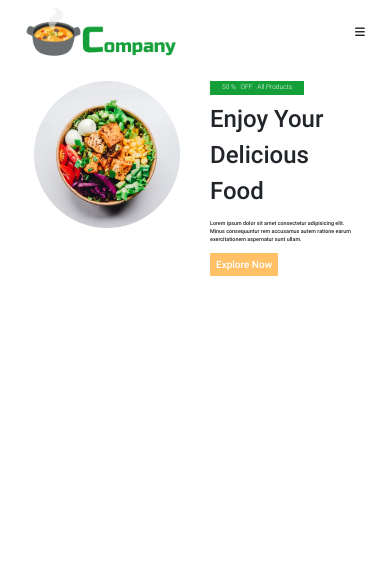
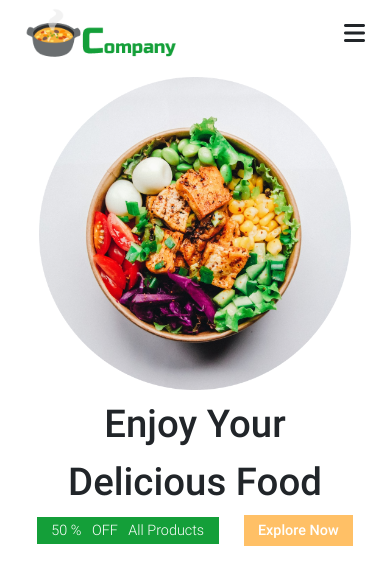
Before and after one commit to mtalalned/Project-5-Restaurant-Website, a plain HTML site: page index.html in a window 390 px wide. Drawn offline with nearby package versions, Linux system fonts and the light colour scheme.

Commit message:
Banner Completed

```diff
--- a/index.html
+++ b/index.html
@@ -18,7 +18,7 @@
             <img src="./Assets/logo.png" alt="logo">
         </div>
         <div class="nav-sub-main d-flex justify-content-center align-items-center">
-            <i class="fa-solid fa-bars text-dark fs-1"></i>
+            <i class="fa-solid fa-bars text-dark"></i>
         </div>
     </div>
     <!-- Navbar Ended -->
@@ -28,11 +28,16 @@
         <div class="banner-sub-main-div">
             <img src="./Assets/hero_image.png" alt="logo" class="w-100">
         </div>
-        <div class="banner-sub-main-div d-flex flex-column flex-wrap justify-content-center align-items-start row-gap-4">
+        <div class="banner-sub-main-div-2 d-flex flex-column flex-wrap justify-content-center align-items-start row-gap-4">
             <a href="" class="text-white text-decoration-none ps-5 pe-5 pt-2 pb-2">50 % &nbsp; OFF &nbsp; All Products</a>
             <p class="">Enjoy Your Delicious Food</p>
             <p class="">Lorem ipsum dolor sit amet consectetur adipisicing elit. Minus consequuntur rem accusamus autem ratione earum exercitationem aspernatur sunt ullam.</p>
             <a href="" class="text-white text-decoration-none ps-4 pe-4 pt-3 pb-3">Explore Now</a>
+        </div>
+        <div class="banner-sub-main-div-special d-flex flex-wrap justify-content-center align-items-center">
+            <p class="text-center">Enjoy Your Delicious Food</p>
+            <a href="" class="text-white text-decoration-none ps-5 pe-5 pt-2 pb-2">50 % &nbsp; OFF &nbsp; All Products</a>
+            <a href="" class="text-white text-decoration-none ps-5 pe-5 pt-3 pb-3">Explore Now</a>
         </div>
     </div>
     <!-- Banner Ended -->
--- a/style.css
+++ b/style.css
@@ -26,6 +26,9 @@ body{
 .nav-sub-main > img {
     width: 100%;
 }
+.nav-sub-main > i {
+    font-size: 2.5rem;
+}
 /* Navbar Ended */
 
 /* Banner Started */
@@ -36,28 +39,52 @@ body{
 .banner-sub-main-div {
     flex-basis: 43%;
 }
-.banner-sub-main-div a:first-of-type {
+.banner-sub-main-div-2 {
+    flex-basis: 43%;
+}
+.banner-sub-main-div-2 a:first-of-type {
     background-color: #149f39;
     font-family: 'Roboto light';
     font-size: 1.65rem;
 }
-.banner-sub-main-div a:last-of-type {
+.banner-sub-main-div-2 a:last-of-type {
     background-color: #ffc066;
     font-size: 2.5rem;
 }
-.banner-sub-main-div p:first-of-type {
+.banner-sub-main-div-2 p:first-of-type {
     font-size: 7rem;
 }
-.banner-sub-main-div p:last-of-type {
+.banner-sub-main-div-2 p:last-of-type {
     font-size: 1.15rem;
+}
+.banner-sub-main-div-special{
+    column-gap: 50px;
+    display: none;
+}
+.banner-sub-main-div-special p:first-of-type {
+    font-family: 'Roboto medium';
+    font-size: 8rem;
+    flex-basis: 80%;
+    display: none;
+}
+.banner-sub-main-div-special a:first-of-type {
+    background-color: #149f39;
+    font-family: 'Roboto light';
+    font-size: 3rem;
+    display: none;
+}
+.banner-sub-main-div-special a:last-of-type {
+    background-color: #ffc066;
+    font-size: 3rem;
+    display: none;
 }
 /* Banner Ended */
 
 @media (max-width: 1248px){
-    .banner-sub-main-div p:first-of-type {
+    .banner-sub-main-div-2 p:first-of-type {
         font-size: 6rem;
     }
-    .banner-sub-main-div a:last-of-type {
+    .banner-sub-main-div-2 a:last-of-type {
         font-size: 2.5rem;
     }
 }
@@ -72,6 +99,9 @@ body{
     .nav-main {
         margin: 0px 25px 0px 65px;
     }
+    .nav-sub-main > i {
+        font-size: 2.75rem;
+    }
     .banner-main-div {
         margin: 30px 50px 0px 60px;
         column-gap: 60px;
@@ -79,10 +109,7 @@ body{
     html {
         font-size: 55%;
     }
-    .banner-sub-main-div {
-        flex-basis: 43%;
-    }
-    .banner-sub-main-div p:last-of-type {
+    .banner-sub-main-div-2 p:last-of-type {
         font-size: 1.25rem;
     }
 }
@@ -91,10 +118,10 @@ body{
     html {
         font-size: 50%;
     }
-    .banner-sub-main-div {
-        flex-basis: 43%;
+    .nav-sub-main > i {
+        font-size: 2.80rem;
     }
-    .banner-sub-main-div p:last-of-type {
+    .banner-sub-main-div-2 p:last-of-type {
         font-size: 1.30rem;
     }
 }
@@ -103,10 +130,10 @@ body{
     html {
         font-size: 45%;
     }
-    .banner-sub-main-div {
-        flex-basis: 43%;
+    .nav-sub-main > i {
+        font-size: 2.85rem;
     }
-    .banner-sub-main-div p:last-of-type {
+    .banner-sub-main-div-2 p:last-of-type {
         font-size: 1.30rem;
     }
 }
@@ -118,14 +145,14 @@ body{
     .nav-sub-main > img {
         width: 90%;
     }
+    .nav-sub-main > i {
+        font-size: 3.5rem;
+    }
     .banner-main-div {
         margin: 30px 30px 0px 60px;
         column-gap: 40px;
     }
-    .banner-sub-main-div {
-        flex-basis: 43%;
-    }
-    .banner-sub-main-div p:last-of-type {
+    .banner-sub-main-div-2 p:last-of-type {
         font-size: 1.40rem;
     }
 }
@@ -137,14 +164,14 @@ body{
     .nav-sub-main > img {
         width: 87%;
     }
+    .nav-sub-main > i {
+        font-size: 3.75rem;
+    }
     .banner-main-div {
         margin: 30px 30px 0px 60px;
         column-gap: 40px;
     }
-    .banner-sub-main-div {
-        flex-basis: 43%;
-    }
-    .banner-sub-main-div p:last-of-type {
+    .banner-sub-main-div-2 p:last-of-type {
         font-size: 1.35rem;
     }
 }
@@ -159,37 +186,85 @@ body{
     .nav-sub-main > img {
         width: 82%;
     }
+    .nav-sub-main > i {
+        font-size: 4.35rem;
+    }
     .banner-main-div {
         margin: 20px 25px 0px 25px;
         column-gap: 40px;
     }
-    .banner-sub-main-div {
-        flex-basis: 43%;
-    }
-    .banner-sub-main-div p:last-of-type {
+    .banner-sub-main-div-2 p:last-of-type {
         font-size: 1.35rem;
     }
 }
 
 @media (max-width: 494px) {
-    .nav-main {
-        margin: 0px 25px 0px 25px;
-    }
     html {
         font-size: 25%;
     }
     .nav-sub-main > img {
         width: 75%;
     }
+    .nav-sub-main > i {
+        font-size: 5.25rem;
+    }
     .banner-main-div {
         margin: 20px 25px 0px 25px;
         column-gap: 30px;
     }
+    .banner-sub-main-div-2 p:last-of-type {
+        font-size: 1.35rem;
+    }
+}
+
+@media (max-width: 425px) {
+    .nav-main {
+        margin: 0px 25px 0px 25px;
+    }
+    html {
+        font-size: 30%;
+    }
+    .nav-sub-main > img {
+        width: 75%;
+    }
+    .nav-sub-main > i {
+        font-size: 5rem;
+    }
+    .banner-main-div {
+        margin: 15px 0px 0px 0px;
+        row-gap: 15px;
+    }
     .banner-sub-main-div {
-        flex-basis: 43%;
+        flex-basis: 80%;
     }
-    .banner-sub-main-div p:last-of-type {
-        font-size: 1.35rem;
+    .banner-sub-main-div-2 {
+        display: none;
+    }
+    .banner-sub-main-div-2 a:first-of-type {
+        display: none;
+    }
+    .banner-sub-main-div-2 a:last-of-type {
+        display: none;
+    }
+    .banner-sub-main-div-2 p:first-of-type {
+        display: none;
+    }
+    .banner-sub-main-div-2 p:last-of-type {
+        display: none;
+    }
+    .banner-sub-main-div-special{
+        column-gap: 25px;
+        margin-top: -25px;
+        display: inherit;
+    }
+    .banner-sub-main-div-special p:first-of-type {
+        display: inherit;
+    }
+    .banner-sub-main-div-special a:first-of-type {
+        display: inherit;
+    }
+    .banner-sub-main-div-special a:last-of-type {
+        display: inherit;
     }
 }
 
@@ -199,6 +274,20 @@ body{
     }
     .nav-sub-main > img {
         width: 85%;
+    }
+    .banner-sub-main-div-special{
+        column-gap: 25px;
+        margin-top: -25px;
+        display: inherit;
+    }
+    .banner-sub-main-div-special p:first-of-type {
+        display: inherit;
+    }
+    .banner-sub-main-div-special a:first-of-type {
+        display: inherit;
+    }
+    .banner-sub-main-div-special a:last-of-type {
+        display: inherit;
     }
 }
 
```
